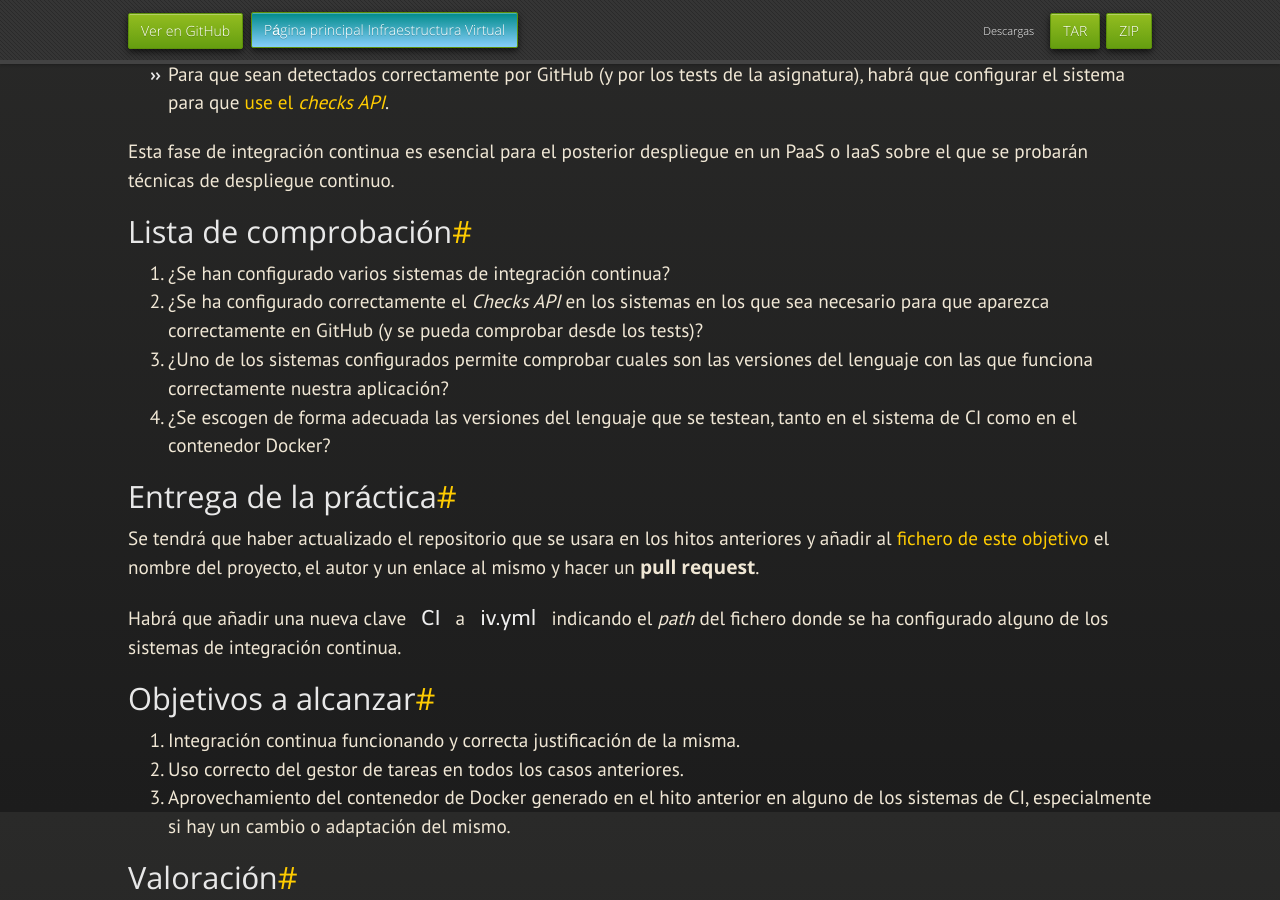
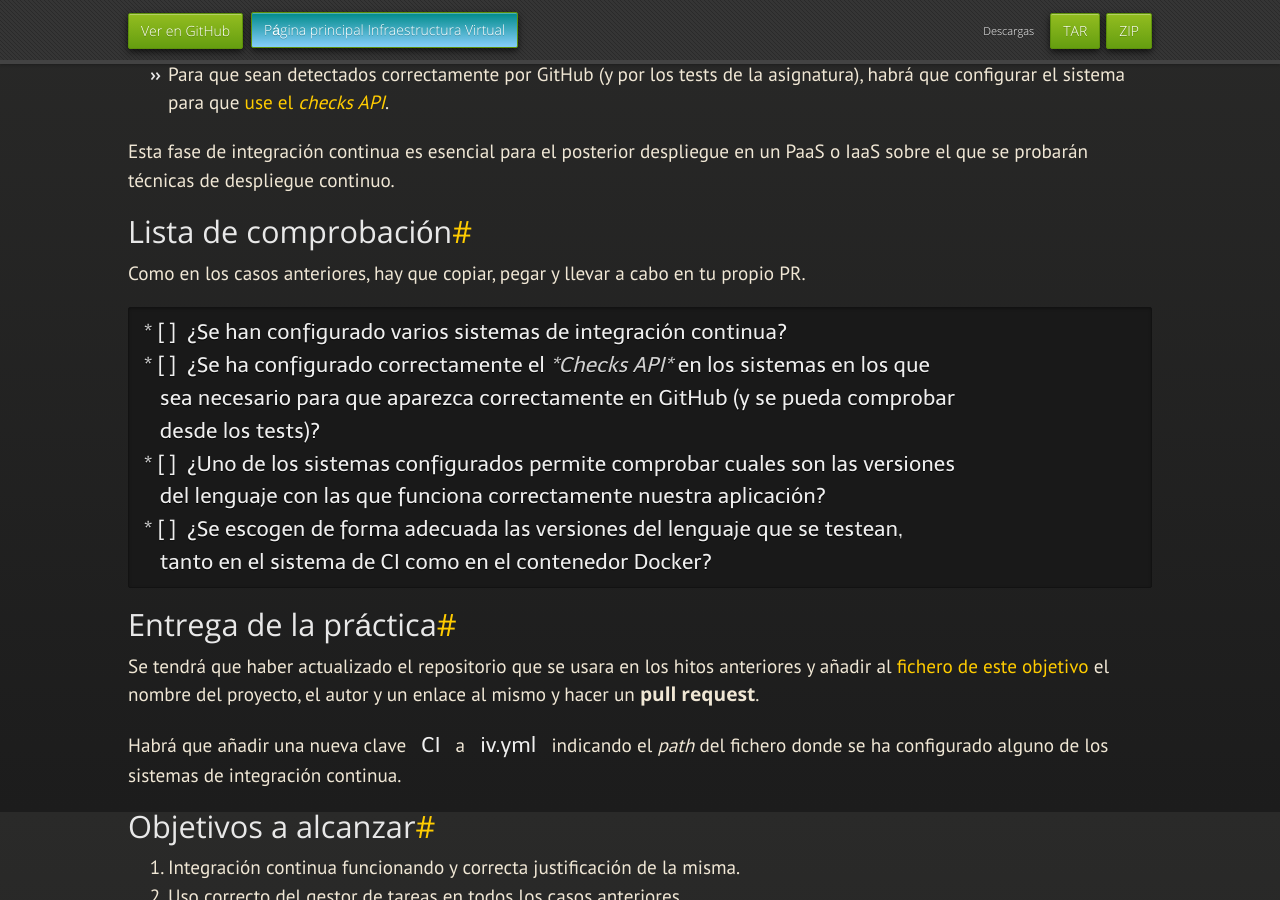
Before and after one commit to JJ/IV, a Jekyll site: the page built from documentos/proyecto/6.CI.md, in a window 1280 px wide and 900 px high, scrolled down 988 px. Built offline with Jekyll 4.4.1, drawn with Linux system fonts in a browser that asks for light colours; nearby versions of some CDN libraries; some web fonts are replaced; our own code applies the rules of GitHub Pages for plain Markdown files.

Commit message:
Sync documentos/proyecto/6.CI.md de master a gh-pages

````diff
--- a/documentos/proyecto/6.CI.md
+++ b/documentos/proyecto/6.CI.md
@@ -63,14 +63,19 @@ continuo.
 
 ## Lista de comprobación
 
-1. ¿Se han configurado varios sistemas de integración continua?
-2. ¿Se ha configurado correctamente el *Checks API* en los sistemas en los que
+Como en los casos anteriores, hay que copiar, pegar y llevar a cabo en tu propio
+PR.
+
+```markdown
+* [ ]  ¿Se han configurado varios sistemas de integración continua?
+* [ ]  ¿Se ha configurado correctamente el *Checks API* en los sistemas en los que
    sea necesario para que aparezca correctamente en GitHub (y se pueda comprobar
    desde los tests)?
-3. ¿Uno de los sistemas configurados permite comprobar cuales son las versiones
+* [ ]  ¿Uno de los sistemas configurados permite comprobar cuales son las versiones
    del lenguaje con las que funciona correctamente nuestra aplicación?
-4. ¿Se escogen de forma adecuada las versiones del lenguaje que se testean,
+* [ ]  ¿Se escogen de forma adecuada las versiones del lenguaje que se testean,
    tanto en el sistema de CI como en el contenedor Docker?
+```
 
 ## Entrega de la práctica
 
````
